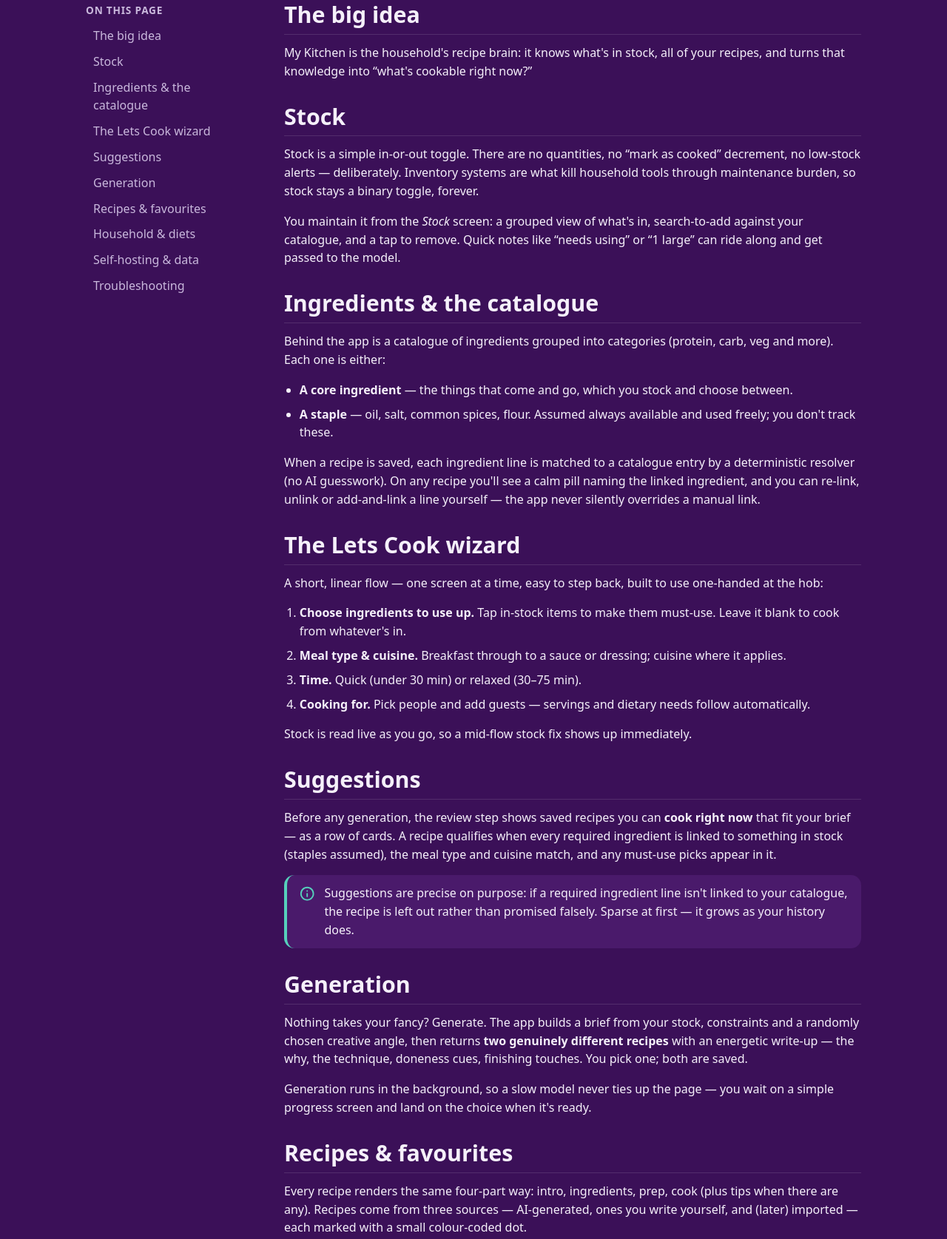
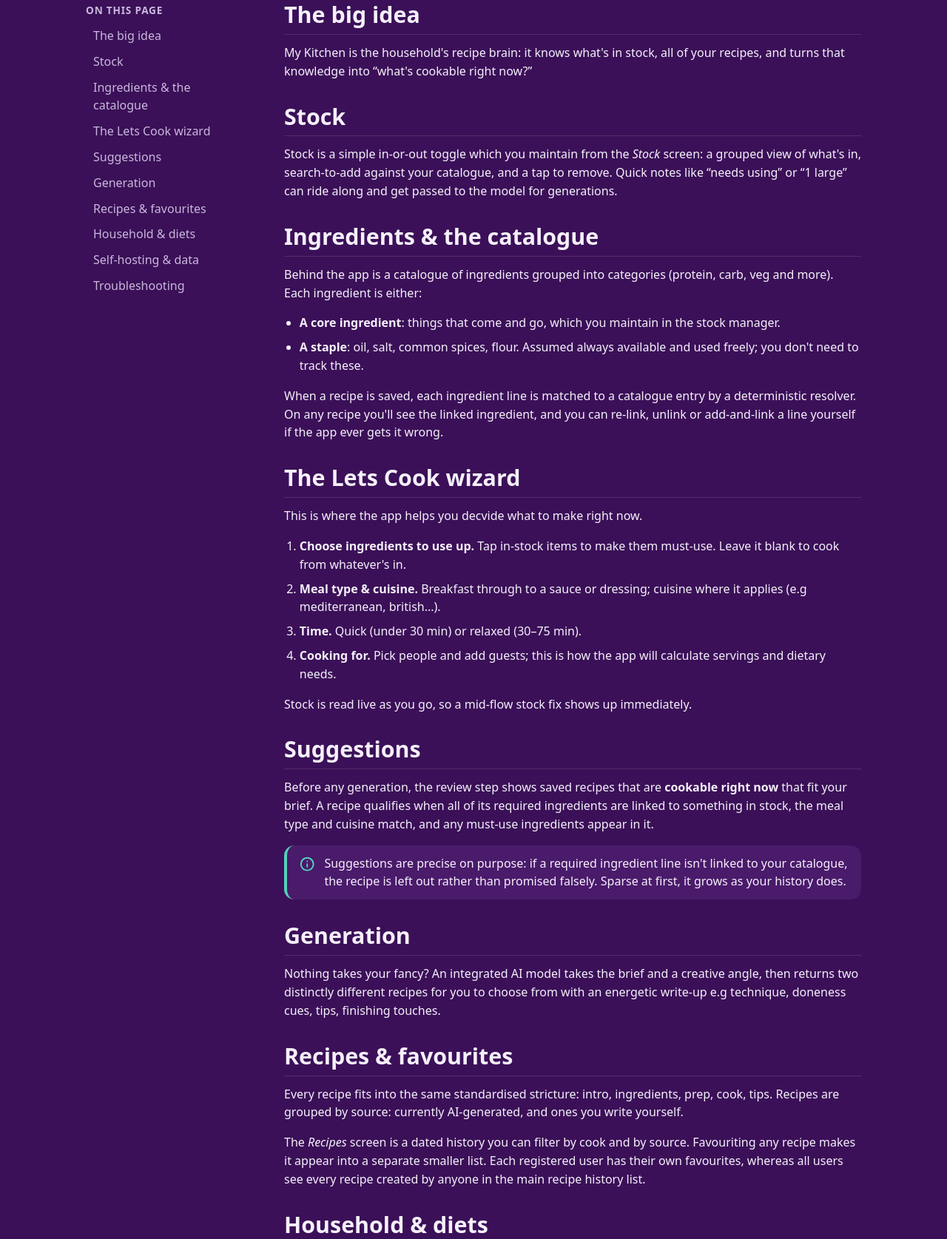
Before and after one commit to amiablealex/my-kitchen-site, a Flask app: page /docs in a window 1280 px wide. Shown: the part 276-1951 px from the top of the page at 74% size. Run offline with Flask 3, Linux system fonts and the light colour scheme; some web fonts are replaced.

Commit message:
Refactor documentation for improved wording
Revised text for clarity and conciseness in documentation sections, including stock management, ingredient categorization, recipe generation, and troubleshooting.

```diff
--- a/templates/docs.html
+++ b/templates/docs.html
@@ -39,85 +39,69 @@
 
     <section id="stock" class="doc-sec">
       <h2>Stock</h2>
-      <p>Stock is a simple in-or-out toggle. There are no quantities, no “mark as cooked” decrement,
-         no low-stock alerts — deliberately. Inventory systems are what kill household tools through
-         maintenance burden, so stock stays a binary toggle, forever.</p>
-      <p>You maintain it from the <em>Stock</em> screen: a grouped view of what's in, search-to-add
-         against your catalogue, and a tap to remove. Quick notes like “needs using” or “1 large” can
-         ride along and get passed to the model.</p>
+      <p>Stock is a simple in-or-out toggle which you maintain from the <em>Stock</em> screen:
+        a grouped view of what's in, search-to-add against your catalogue, and a tap to remove.
+        Quick notes like “needs using” or “1 large” can ride along and get passed to the model for generations. </p>
+      <p></p>
     </section>
 
     <section id="catalogue" class="doc-sec">
       <h2>Ingredients &amp; the catalogue</h2>
       <p>Behind the app is a catalogue of ingredients grouped into categories (protein, carb, veg and
-         more). Each one is either:</p>
+         more). Each ingredient is either:</p>
       <ul>
-        <li><strong>A core ingredient</strong> — the things that come and go, which you stock and
-          choose between.</li>
-        <li><strong>A staple</strong> — oil, salt, common spices, flour. Assumed always available and
-          used freely; you don't track these.</li>
+        <li><strong>A core ingredient</strong>: things that come and go, which you maintain in the stock manager.</li>
+        <li><strong>A staple</strong>: oil, salt, common spices, flour. Assumed always available and used freely; you don't need to track these.</li>
       </ul>
       <p>When a recipe is saved, each ingredient line is matched to a catalogue entry by a
-         deterministic resolver (no AI guesswork). On any recipe you'll see a calm pill naming the
-         linked ingredient, and you can re-link, unlink or add-and-link a line yourself — the app
-         never silently overrides a manual link.</p>
+         deterministic resolver. On any recipe you'll see the
+         linked ingredient, and you can re-link, unlink or add-and-link a line yourself if the app ever gets it wrong.</p>
     </section>
 
     <section id="wizard" class="doc-sec">
       <h2>The Lets Cook wizard</h2>
-      <p>A short, linear flow — one screen at a time, easy to step back, built to use one-handed at
-         the hob:</p>
+      <p>This is where the app helps you decvide what to make right now.</p>
       <ol>
         <li><strong>Choose ingredients to use up.</strong> Tap in-stock items to make them must-use.
           Leave it blank to cook from whatever's in.</li>
         <li><strong>Meal type &amp; cuisine.</strong> Breakfast through to a sauce or dressing;
-          cuisine where it applies.</li>
+          cuisine where it applies (e.g mediterranean, british...).</li>
         <li><strong>Time.</strong> Quick (under 30 min) or relaxed (30–75 min).</li>
-        <li><strong>Cooking for.</strong> Pick people and add guests — servings and dietary needs
-          follow automatically.</li>
+        <li><strong>Cooking for.</strong> Pick people and add guests; this is how the app will calculate servings and dietary needs.</li>
       </ol>
       <p>Stock is read live as you go, so a mid-flow stock fix shows up immediately.</p>
     </section>
 
     <section id="suggestions" class="doc-sec">
       <h2>Suggestions</h2>
-      <p>Before any generation, the review step shows saved recipes you can <strong>cook right now</strong>
-         that fit your brief — as a row of cards. A recipe qualifies when every required ingredient is
-         linked to something in stock (staples assumed), the meal type and cuisine match, and any
-         must-use picks appear in it.</p>
+      <p>Before any generation, the review step shows saved recipes that are <strong>cookable right now</strong>
+         that fit your brief. A recipe qualifies when all of its required ingredients are
+         linked to something in stock, the meal type and cuisine match, and any must-use ingredients appear in it.</p>
       <div class="callout callout--info">
         {{ icon('info') }}
         <div>Suggestions are precise on purpose: if a required ingredient line isn't linked to your
-          catalogue, the recipe is left out rather than promised falsely. Sparse at first — it grows
+          catalogue, the recipe is left out rather than promised falsely. Sparse at first, it grows
           as your history does.</div>
       </div>
     </section>
 
     <section id="generation" class="doc-sec">
       <h2>Generation</h2>
-      <p>Nothing takes your fancy? Generate. The app builds a brief from your stock, constraints and a
-         randomly chosen creative angle, then returns <strong>two genuinely different recipes</strong>
-         with an energetic write-up — the why, the technique, doneness cues, finishing touches. You
-         pick one; both are saved.</p>
-      <p>Generation runs in the background, so a slow model never ties up the page — you wait on a
-         simple progress screen and land on the choice when it's ready.</p>
+      <p>Nothing takes your fancy? An integrated AI model takes the brief and a creative angle, then returns two distinctly different recipes for you to choose from with an energetic write-up e.g
+        technique, doneness cues, tips, finishing touches.</p>
     </section>
 
     <section id="recipes" class="doc-sec">
       <h2>Recipes &amp; favourites</h2>
-      <p>Every recipe renders the same four-part way: intro, ingredients, prep, cook (plus tips when
-         there are any). Recipes come from three sources — AI-generated, ones you write yourself, and
-         (later) imported — each marked with a small colour-coded dot.</p>
-      <p>The <em>Recipes</em> screen is a dated history you can filter by cook and by source. Favourite
-         any recipe, from any source; favourites are per-person, and they feed back into your
-         cookable suggestions.</p>
+      <p>Every recipe fits into the same standardised stricture: intro, ingredients, prep, cook, tips. Recipes are grouped by source: currently AI-generated, and ones you write yourself.</p>
+      <p>The <em>Recipes</em> screen is a dated history you can filter by cook and by source. Favouriting
+         any recipe makes it appear into a separate smaller list. Each registered user has their own favourites, whereas all users see every recipe created by anyone in the main recipe history list.</p>
     </section>
 
     <section id="household" class="doc-sec">
       <h2>Household &amp; diets</h2>
-      <p>Add the people in your house, each with their own dietary preferences and allergies. When you
-         choose who you're cooking for, the brief combines their needs: allergies are stated as
-         absolute exclusions, preferences as gentle steers.</p>
+      <p>Add the people in your house, each with their own dietary preferences and allergies. In the wizard, if you specify
+        who you're cooking for, the brief combines their needs: allergies are stated as absolute exclusions and preferences as gentle steers.</p>
       <div class="callout callout--warn">
         {{ icon('info') }}
         <div><strong>Allergies:</strong> an AI is not a safety guarantee. Recipes generated with an
@@ -128,21 +112,13 @@
     <section id="privacy" class="doc-sec">
       <h2>Self-hosting &amp; data</h2>
       <p>Everything runs on your hardware and your data stays there. The only thing that leaves your
-         network is the generation brief — a short, low-sensitivity description of ingredients and
-         constraints — sent to your chosen LLM provider. A local-model option exists for a fully
-         on-network setup. The full picture is on the <a href="{{ url_for('privacy') }}">Privacy &amp; data</a> page.</p>
+         network is the generation brief; a short, low-sensitivity description of ingredients and
+         constraints sent to your chosen LLM provider. A local-model would give a fully
+         local setup. See more: <a href="{{ url_for('privacy') }}">Privacy &amp; data</a>.</p>
     </section>
 
     <section id="trouble" class="doc-sec">
       <h2>Troubleshooting</h2>
-      <h3>The sidebar panel doesn't reflect a setting change</h3>
-      <p>Some Home Assistant panel changes need a full Core restart, not just an add-on restart.</p>
-      <h3>Generation seems to hang</h3>
-      <p>It runs in the background and the page polls for the result; very long generations are
-         expected to finish on the progress screen. If a run errors, the screen offers a retry.</p>
-      <h3>My catalogue didn't change after an update</h3>
-      <p>A normal update keeps your existing catalogue and only applies additive migrations. Rebuilding
-         the seed catalogue is a deliberate step — see the repo's notes before doing it, as it clears data.</p>
       <p class="muted">More detail lives in the <a href="{{ site.github }}" rel="noopener" target="_blank">GitHub repository</a>.</p>
     </section>
   </article>
```
